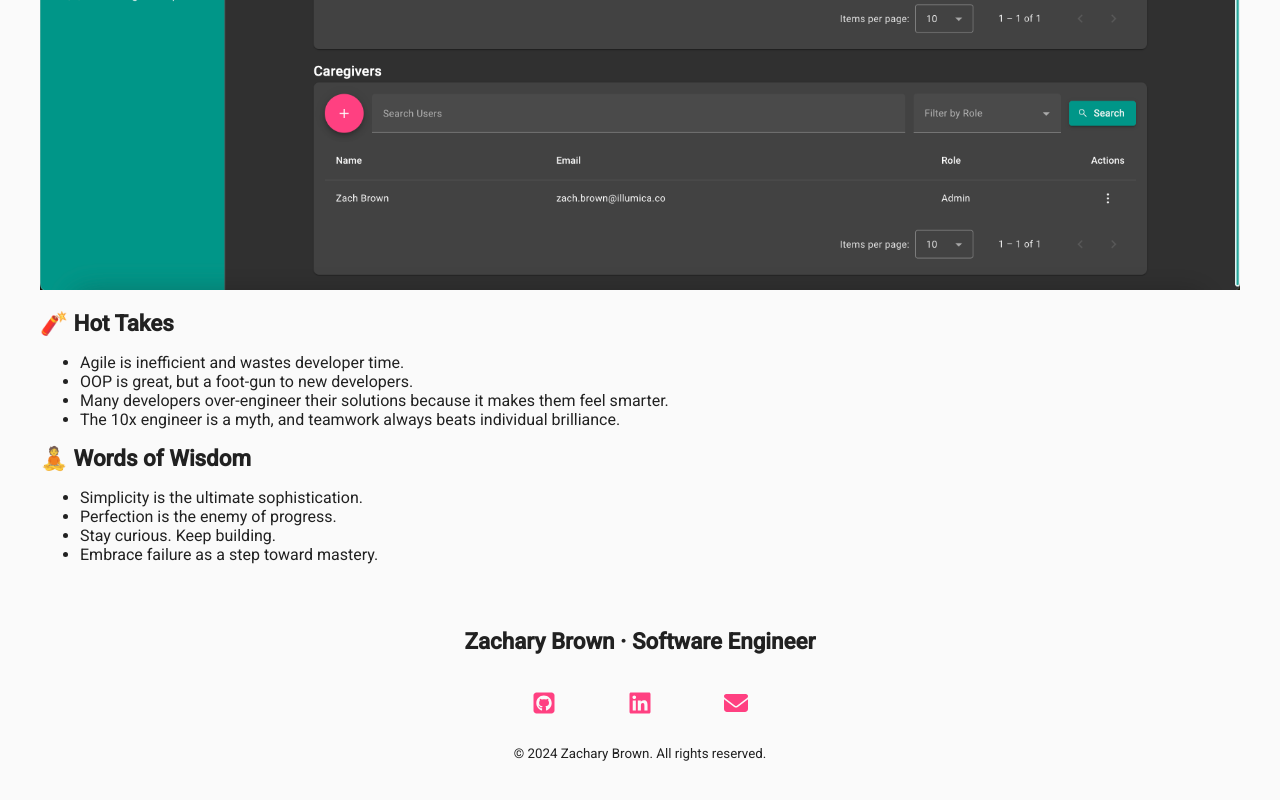
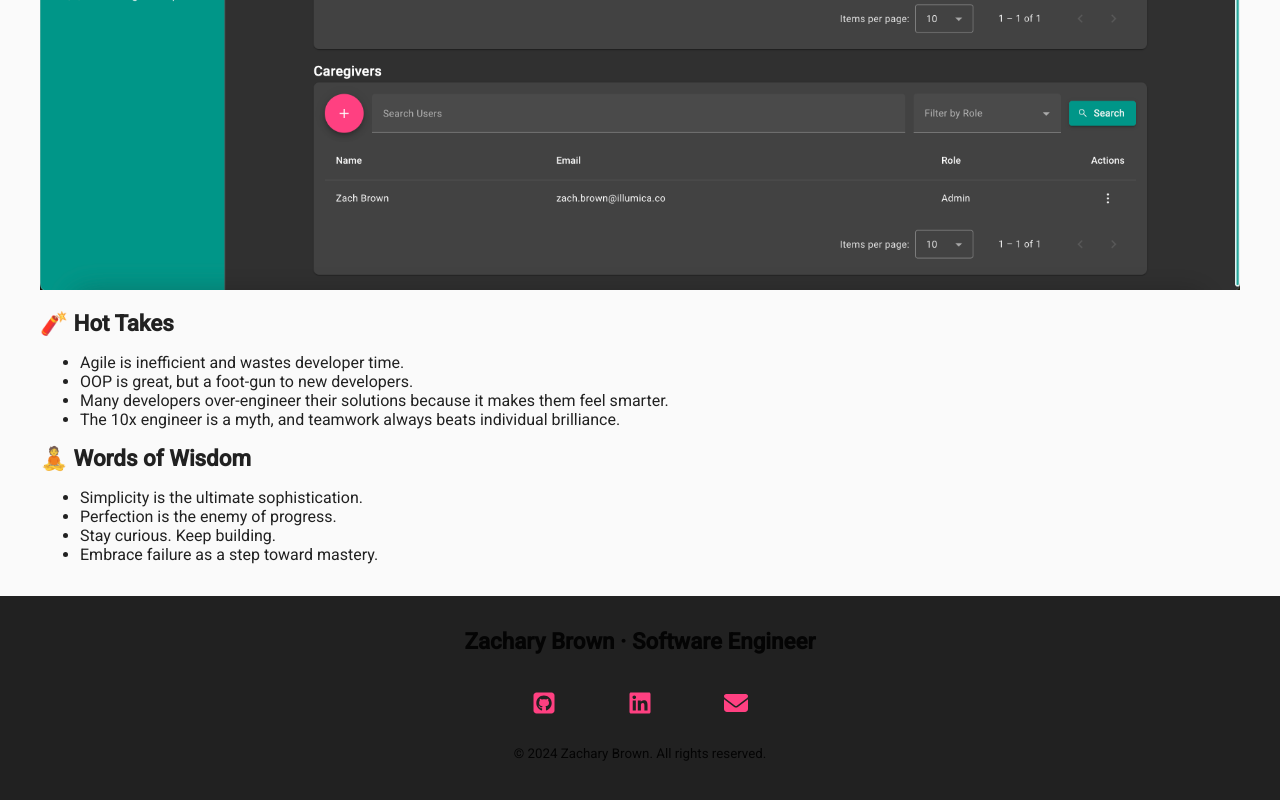
Before and after one commit to Revenant35/portfolio, an Angular app: page / in a window 1280 px wide. Shown: the part 2675-3475 px from the top of the page. Built offline with nearby package versions, Linux system fonts and the light colour scheme.

Commit message:
Adding background color to footer

```diff
--- a/src/app/footer/footer.component.scss
+++ b/src/app/footer/footer.component.scss
@@ -2,6 +2,7 @@
 footer {
   text-align: center;
   padding-block: 2rem;
+  background-color: #212121;
 }
 
 footer h2 {
```
